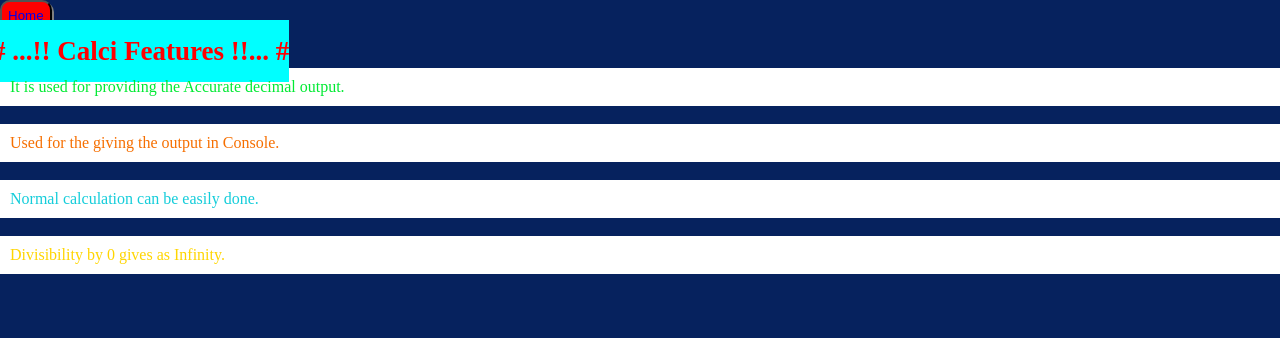
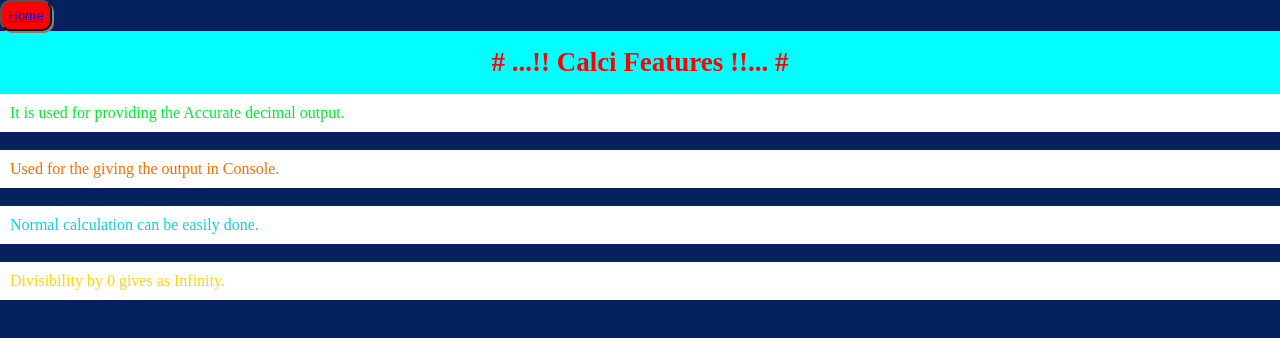
Before and after one commit to shash319/The-Virtual-Calculator, a plain HTML site: page feature.html in a window 1280 px wide. Drawn offline with Linux system fonts and the light colour scheme; a web font is replaced by a local one.

Commit message:
Update featuring.html

```diff
--- a/feature.html
+++ b/feature.html
@@ -8,7 +8,7 @@
 </head>
 <body style="background-color:rgb(6, 34, 94) ;">
    <button style="background-color: red; border-radius: 10px; padding: 6px; box-shadow:2px 2px  grey;"> <a href="./index.html">Home<br></a> </button>
-   <h1><b id="feature-head"># ...!! Calci Features !!... #</b></h1>
+   <h1 id="feature-head"><b># ...!! Calci Features !!... #</b></h1>
    <ul style="list-style:square;">
          <li style="color: rgb(0, 234, 51); background-color: #fff ; padding: 10px"> It is used for providing the Accurate decimal output.</li>
          <br>
```
